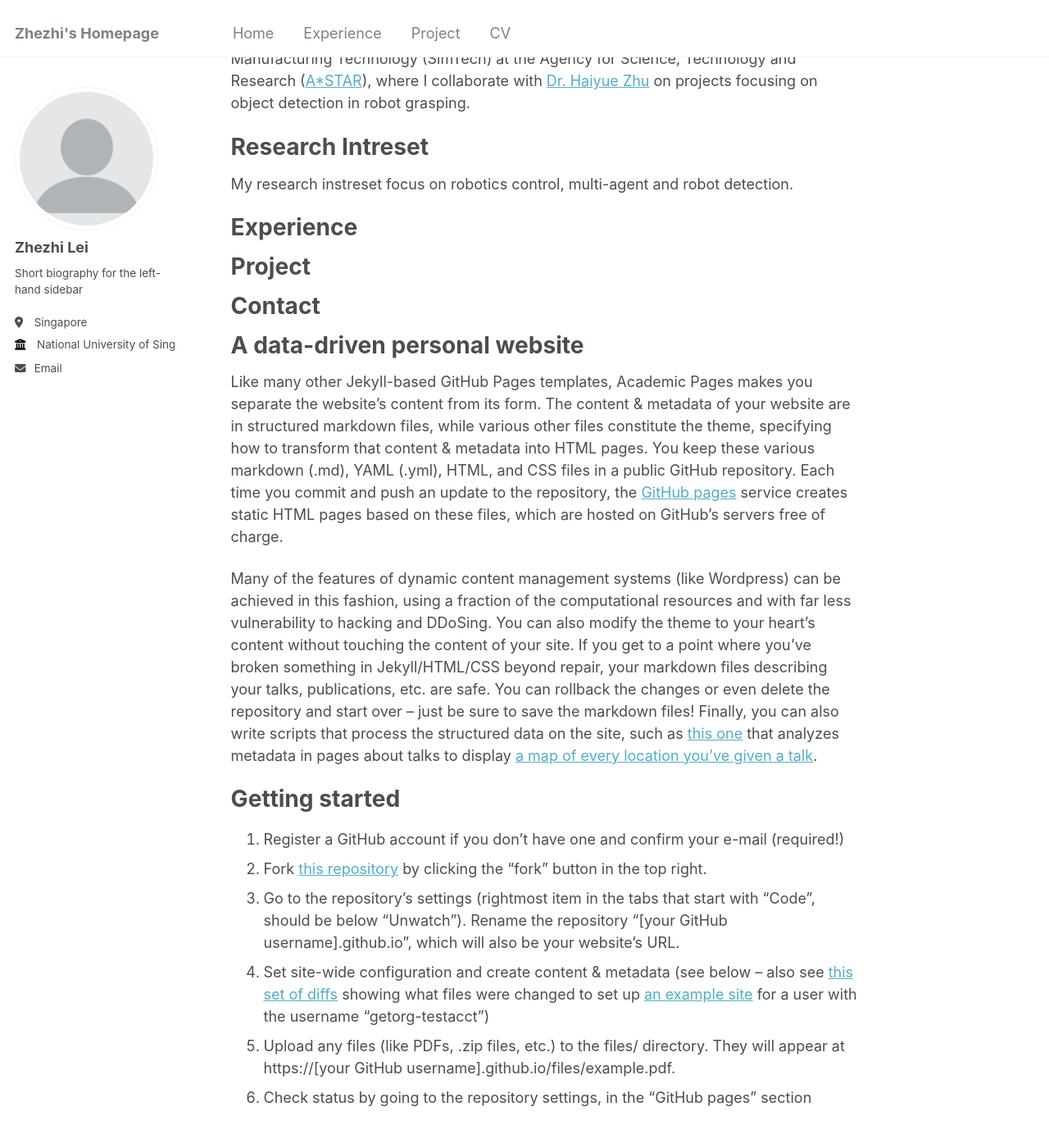
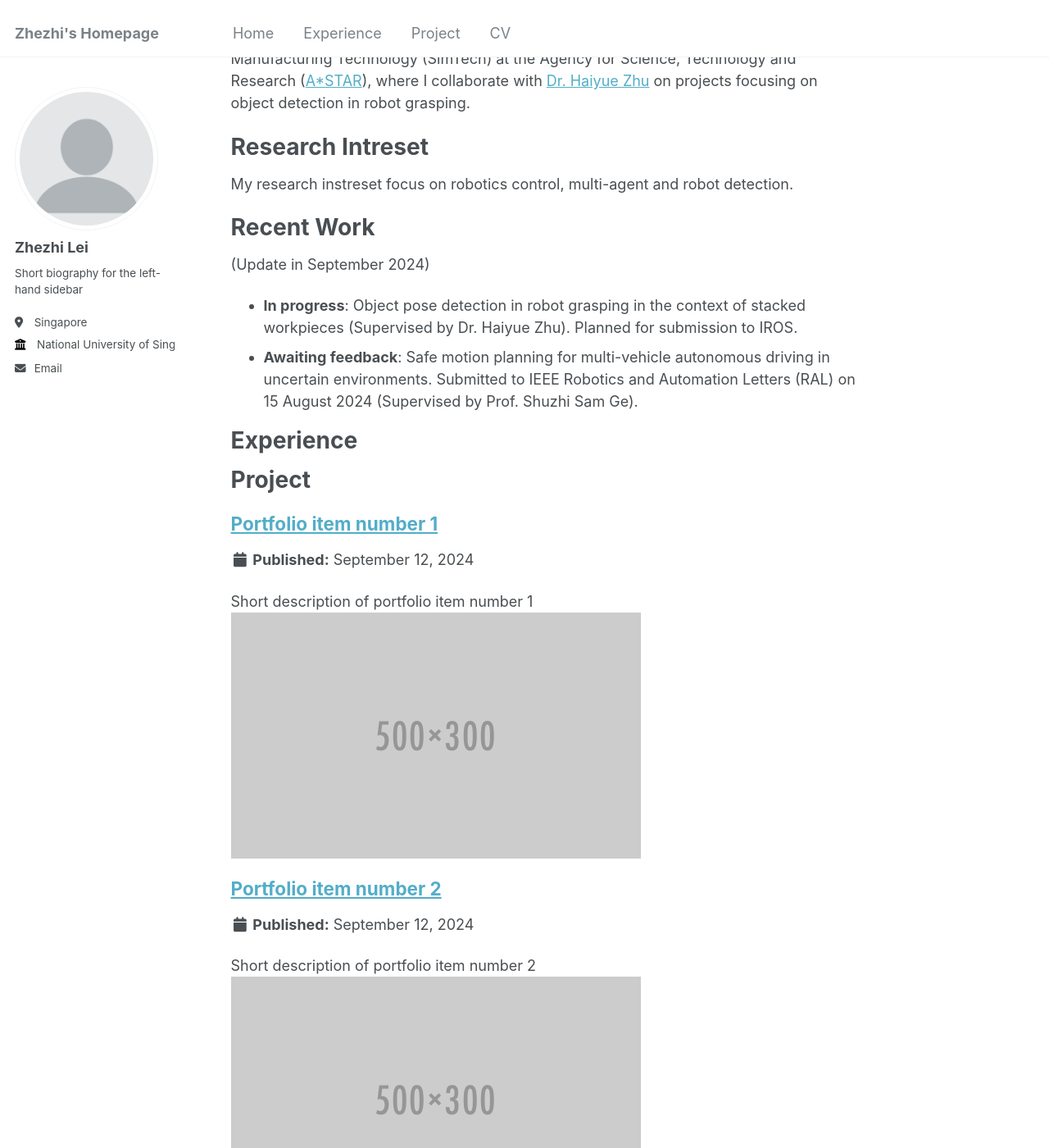
Before and after one commit to cell-core/cell-core.github.io, a Jekyll site: the page built from _pages/about.md, in a window 1280 px wide and 1400 px high, scrolled down 350 px. Shown: the whole window at 82% size. Built offline with Jekyll 4.4.1, drawn with Linux system fonts in a browser that asks for light colours.

Commit message:
Update about.md

```diff
--- a/_pages/about.md
+++ b/_pages/about.md
@@ -14,9 +14,18 @@ Currently, I am working on an NUS student research project at Singapore Institut
 # Research Intreset
 My research instreset focus on robotics control, multi-agent and robot detection.
 
+# Recent Work
+(Update in September 2024)
+- **In progress**: Object pose detection in robot grasping in the context of stacked workpieces (Supervised by Dr. Haiyue Zhu). Planned for submission to IROS.
+- **Awaiting feedback**: Safe motion planning for multi-vehicle autonomous driving in uncertain environments. Submitted to IEEE Robotics and Automation Letters (RAL) on 15 August 2024 (Supervised by Prof. Shuzhi Sam Ge).
+
 # <a id="Experience"></a> Experience
 
 # <a id="Project"></a> Project
+{% include base_path %}
+{% for post in site.portfolio %}
+  {% include archive-single.html %}
+{% endfor %}
 
 # <a id="Contact"></a> Contact
 
```
